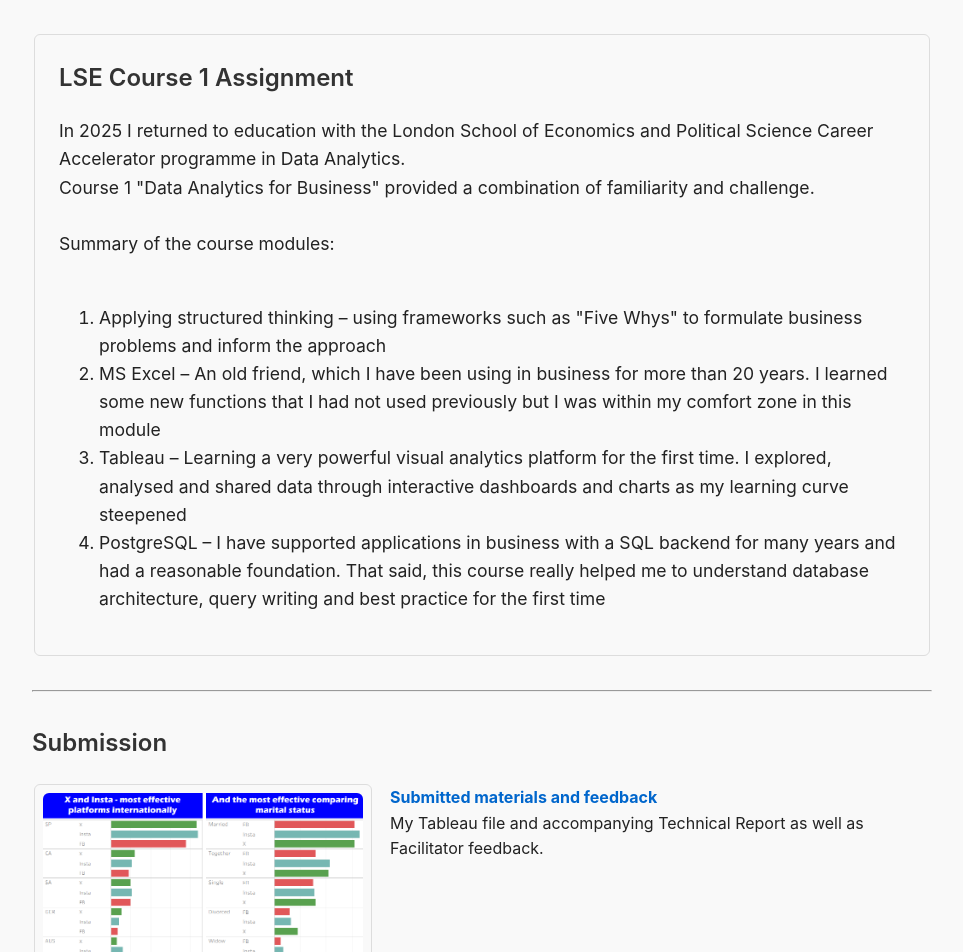
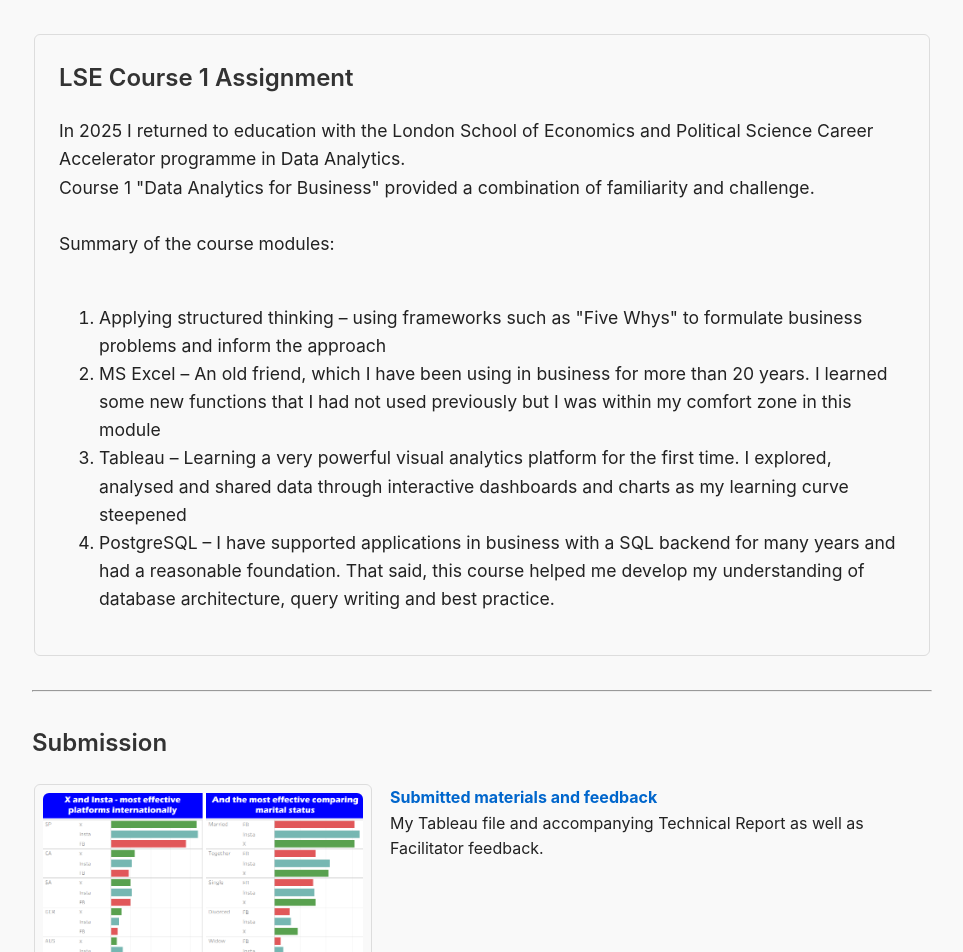
Before and after one commit to drapertoby/portfolio-toby-draper, a Jekyll site: the page built from course1_intro.md, in a window 1280 px wide. Shown: the top 952 px of the page, without its empty margins (158-1121 px from the left). Built offline with Jekyll 4.4.1, drawn with Linux system fonts in a browser that asks for light colours.

Commit message:
Update course1_intro.md

```diff
--- a/course1_intro.md
+++ b/course1_intro.md
@@ -16,7 +16,7 @@ permalink: /course1_intro/
       <li>Applying structured thinking – using frameworks such as "Five Whys" to formulate business problems and inform the approach</li>
       <li>MS Excel – An old friend, which I have been using in business for more than 20 years. I learned some new functions that I had not used previously but I was within my comfort zone in this module</li>
       <li>Tableau – Learning a very powerful visual analytics platform for the first time. I explored, analysed and shared data through interactive dashboards and charts as my learning curve steepened</li>
-      <li>PostgreSQL – I have supported applications in business with a SQL backend for many years and had a reasonable foundation. That said, this course really helped me to understand database architecture, query writing and best practice for the first time</li>
+      <li>PostgreSQL – I have supported applications in business with a SQL backend for many years and had a reasonable foundation. That said, this course helped me develop my understanding of database architecture, query writing and best practice.</li>
     </ol>
   </div>
 </td>
```
